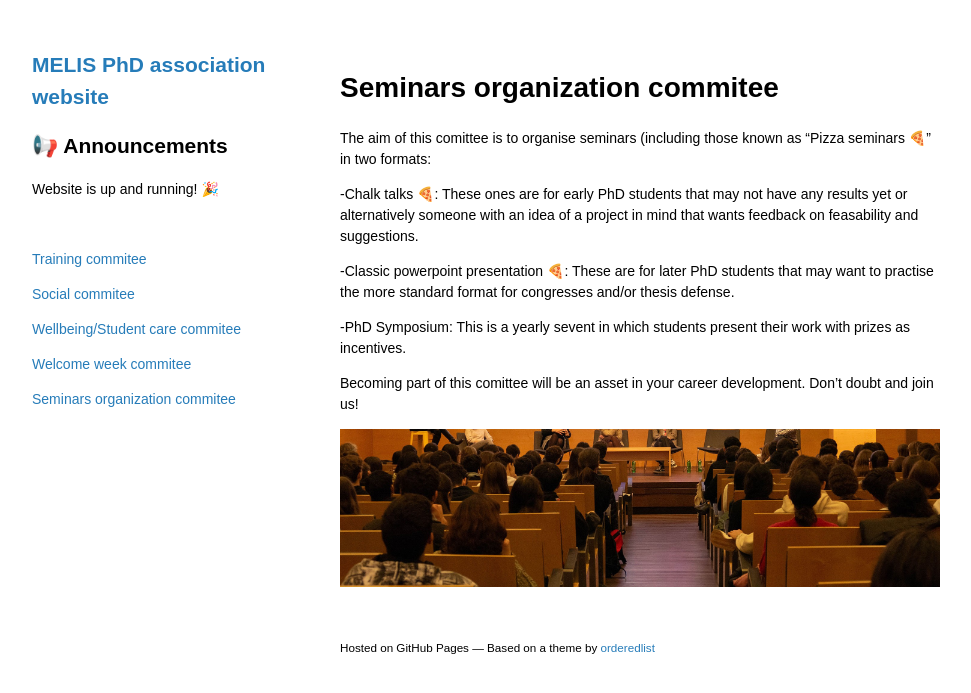
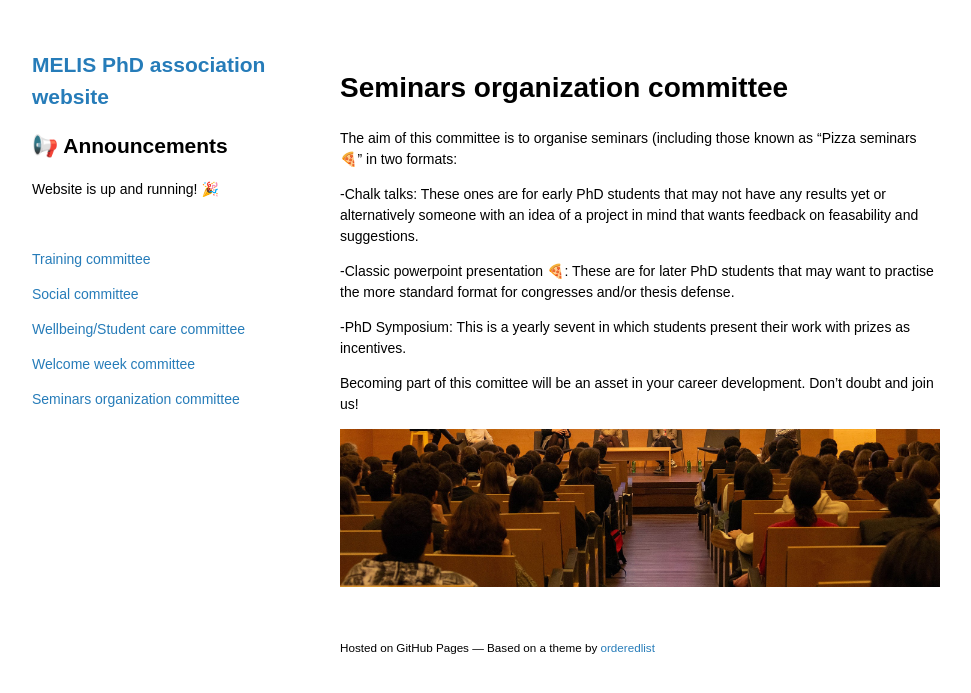
Before and after one commit to melisphdassociation/melisphdassociation.github.io, a Jekyll site: the page built from seminars.md, in a window 1280 px wide. Shown: the top 693 px of the page, without its empty margins (0-971 px from the left). Built offline with Jekyll 4.4.1, drawn with Linux system fonts in a browser that asks for light colours; our own code applies the rules of GitHub Pages for plain Markdown files; the repository's description, which GitHub fills in, is left out.

Commit message:
Fix typos

```diff
--- a/_layouts/default.html
+++ b/_layouts/default.html
@@ -84,11 +84,11 @@
 					<p>Website is up and running! 🎉</p>
 				</div>
 				<br>
-				<p><a href="training.html">Training commitee</a></p>
-				<p><a href="social.html">Social commitee</a></p>
-				<p><a href="wellbeing.html">Wellbeing/Student care commitee</a></p>
-				<p><a href="welcome.html">Welcome week commitee</a></p>
-				<p><a href="seminars.html">Seminars organization commitee</a></p>
+				<p><a href="training.html">Training committee</a></p>
+				<p><a href="social.html">Social committee</a></p>
+				<p><a href="wellbeing.html">Wellbeing/Student care committee</a></p>
+				<p><a href="welcome.html">Welcome week committee</a></p>
+				<p><a href="seminars.html">Seminars organization committee</a></p>
 			</nav>
 			<main class="main-content">
 				{{ content }}
--- a/seminars.md
+++ b/seminars.md
@@ -1,8 +1,8 @@
-# Seminars organization commitee
+# Seminars organization committee
 
-The aim of this comittee is to organise seminars (including those known as "Pizza seminars 🍕" in two formats:
+The aim of this committee is to organise seminars (including those known as "Pizza seminars 🍕" in two formats:
 
--Chalk talks 🍕: These ones are for early PhD students that may not have any results yet or alternatively someone with an idea of a project in mind that wants feedback on feasability and suggestions.
+-Chalk talks: These ones are for early PhD students that may not have any results yet or alternatively someone with an idea of a project in mind that wants feedback on feasability and suggestions.
 
 -Classic powerpoint presentation 🍕: These are for later PhD students that may want to practise the more standard format for congresses and/or thesis defense.
 
```
Also changed, not shown: social.md (+1 -1 lines), welcome.md (+1 -1 lines), wellbeing.md (+10 -8 lines).
